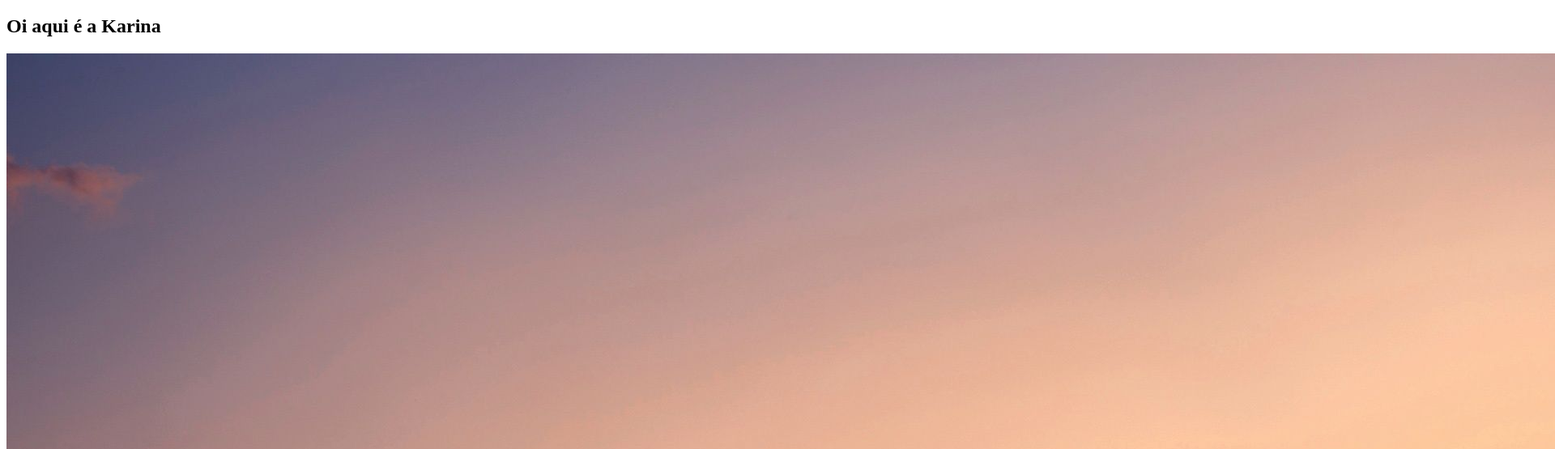
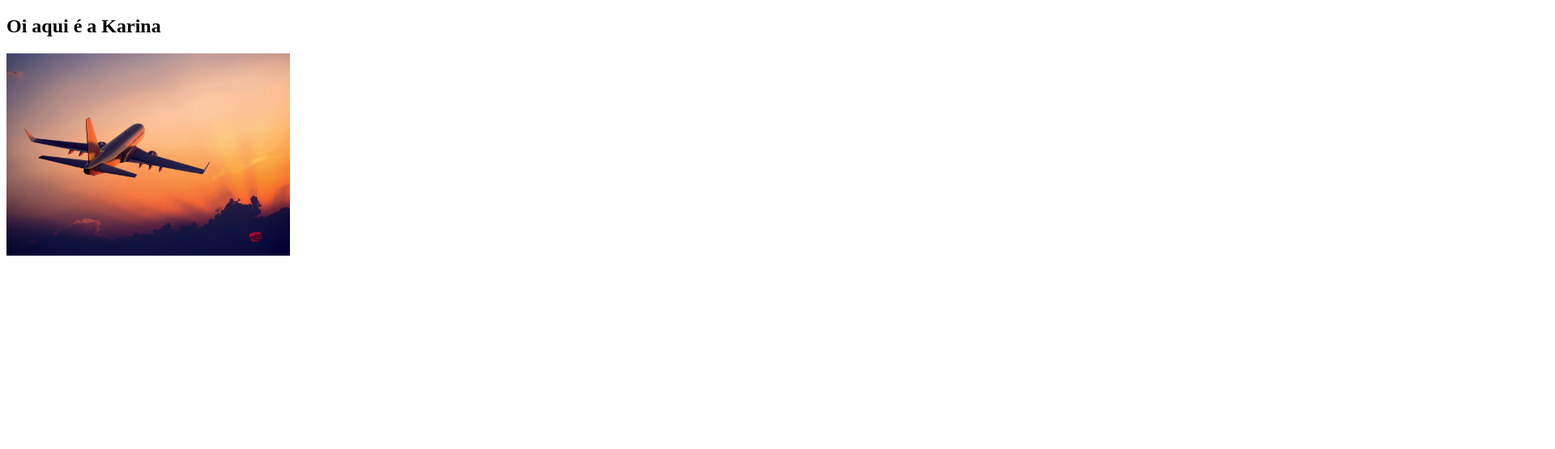
Before and after one commit to gdcorreia/ATVV7, a plain HTML site: page index.html in a window 1280 px wide. Shown: the part 61-616 px from the top of the page at 81% size, 1920 px wide, since content can reach past the window. Drawn offline with Linux system fonts and the light colour scheme.

Commit message:
nova dimensão imagem inclusa

```diff
--- /dev/null
+++ b/css/style.css
@@ -0,0 +1,4 @@
+.aviao{
+    height: 250px;
+    width: 350px;
+}
--- a/index.html
+++ b/index.html
@@ -5,12 +5,12 @@
     <meta http-equiv="X-UA-Compatible" content="IE=edge">
     <meta name="viewport" content="width=device-width, initial-scale=1.0">
     <title>Document</title>
+    <link rel="stylesheet" href="./css/style.css">
 </head>
 <body>
     <h1>OI, AQUI É O GABRIEL</h1>
     <H2>Oi aqui é a Karina</H2>
-
-    <img src="./img/aviao.jpg" alt="">
+    <img class="aviao" src="./img/aviao.jpg">
 
 </body>
 </html>
```
